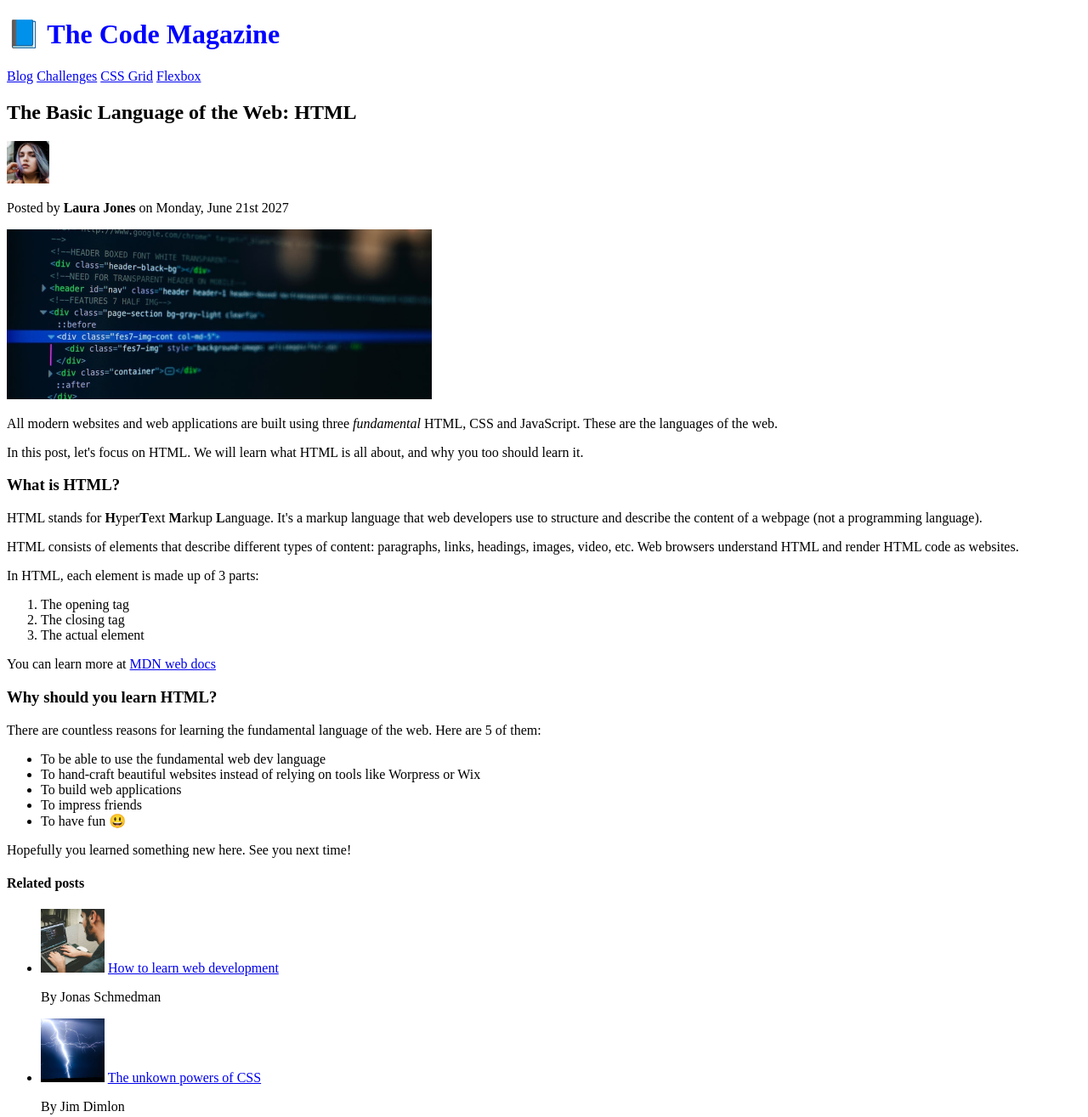
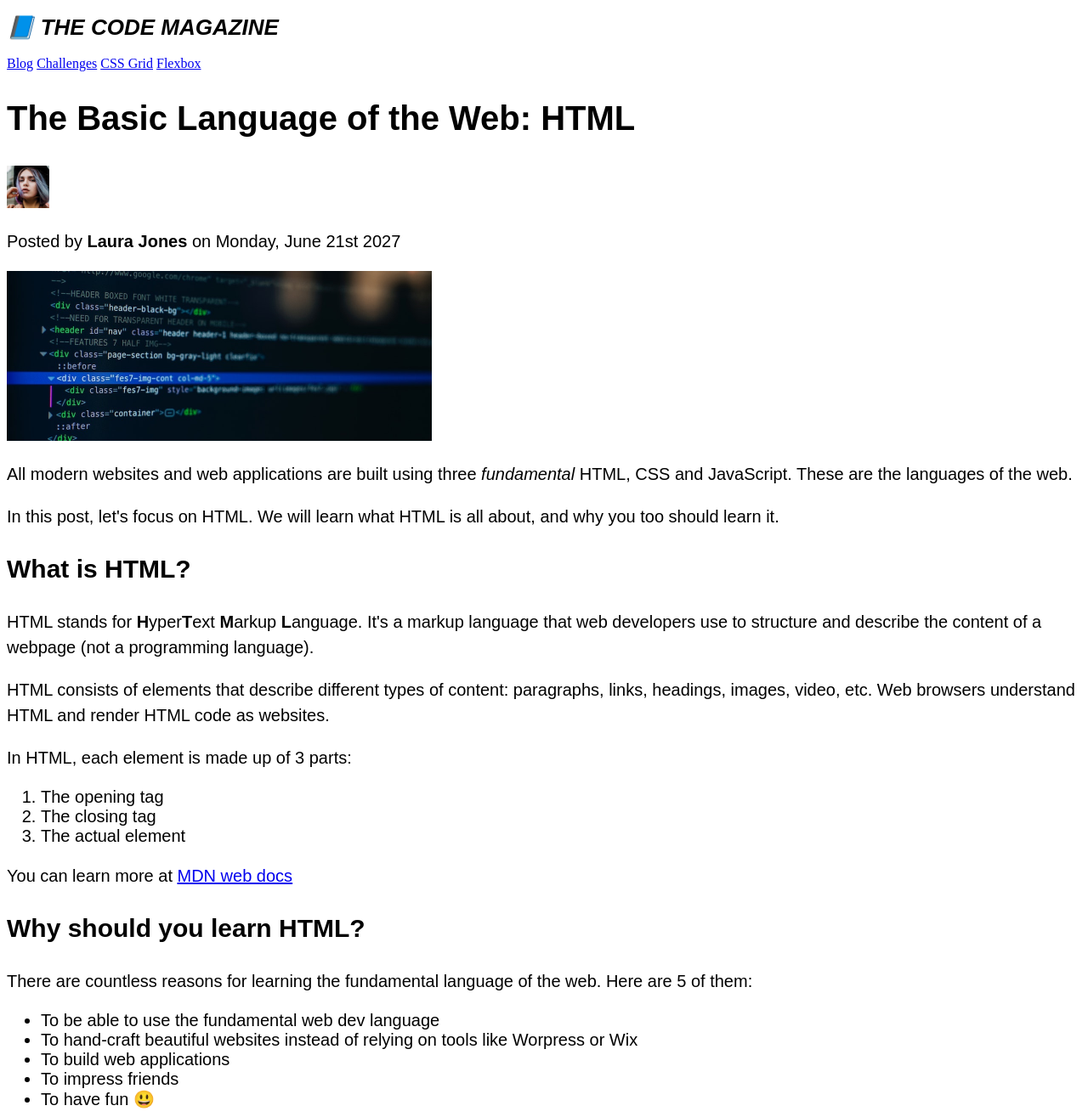
Before and after one commit to Andrtsit/firstpageonlywithHTML-CSS, a plain HTML site: page index.html in a window 1280 px wide. Shown: the top 1315 px of the page at 85% size. Drawn offline with Linux system fonts and the light colour scheme.

Commit message:
added first styles

```diff
--- a/styles.css
+++ b/styles.css
@@ -1,3 +1,30 @@
 h1 {
-  color: blue;
+  font-size: 26px;
+  font-family: sans-serif;
+  font-style: italic;
+  text-transform: uppercase;
 }
+
+h2 {
+  font-size: 40px;
+  font-family: sans-serif;
+}
+
+h3 {
+  font-size: 30px;
+  font-family: sans-serif;
+}
+h4 {
+  font-size: 20px;
+  text-align: center;
+  text-transform: uppercase;
+}
+p {
+  font-size: 20px;
+  font-family: sans-serif;
+  line-height: 1.5;
+}
+li {
+  font-size: 20px;
+  font-family: sans-serif;
+}
```
